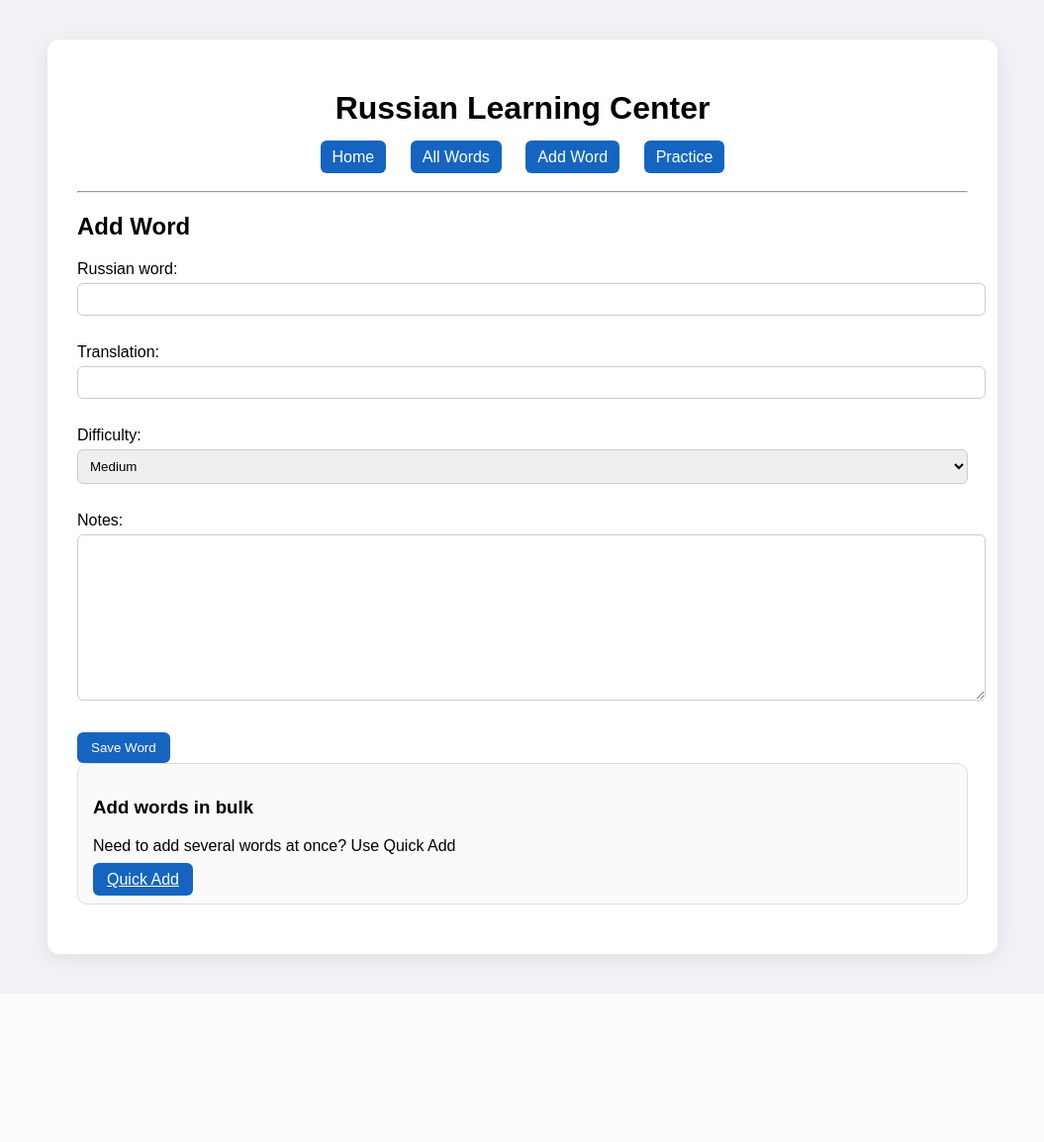
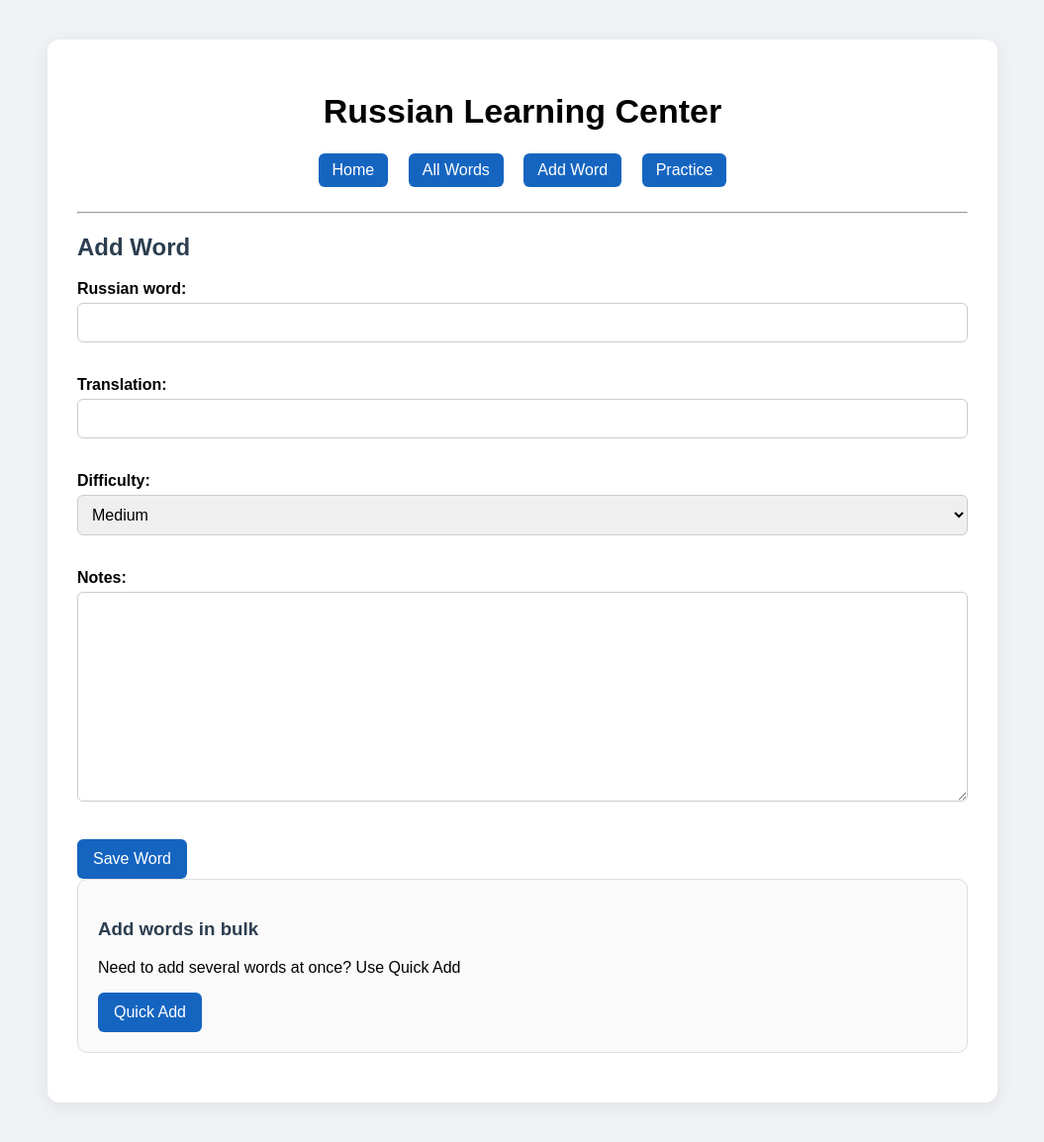
Before and after one commit to onurdosi/RussianLearningCenter, a Django app: page /add/ in a window 1280 px wide. Shown: the whole page at 99% size, without its empty margins (112-1167 px from the left). Before the commit the page ends 984 px from the top, so only its background shows below. Run offline with Django 5.2, Linux system fonts and the light colour scheme.

Commit message:
Unify all buttons using button elements instead of links

```diff
--- a/vocab/static/css/style.css
+++ b/vocab/static/css/style.css
@@ -15,6 +15,11 @@ body {
 
 h1 {
     text-align: center;
+    font-size: 34px;
+}
+
+h2, h3 {
+    color: #2c3e50;
 }
 
 .nav {
@@ -23,48 +28,80 @@ h1 {
 }
 
 .nav a {
-    text-decoration: none;
-    margin: 0 10px;
-    padding: 8px 12px;
+    display: inline-block;
+    text-decoration: none !important;
+    margin: 0 8px;
+    padding: 8px 14px;
     background: #1565c0;
-    color: white;
+    color: white !important;
     border-radius: 6px;
 }
 
 .nav a:hover {
     background: #0d47a1;
+    text-decoration: none !important;
+}
+
+hr {
+    margin: 20px 0;
 }
 
 .word-card {
     border: 1px solid #ddd;
     border-radius: 10px;
-    padding: 15px;
+    padding: 20px;
     margin-bottom: 20px;
     background-color: #fafafa;
 }
 
-.button-link,
-button {
-    padding: 8px 14px;
+button,
+a.button-link {
+    display: inline-flex;
+    align-items: center;
+    justify-content: center;
+    min-height: 40px;
+    padding: 9px 16px;
     background-color: #1565c0;
-    color: white;
+    color: white !important;
     border: none;
     border-radius: 6px;
     cursor: pointer;
+    font-family: Arial, sans-serif;
+    font-size: 16px;
+    line-height: 1;
+    box-sizing: border-box;
+    text-decoration: none !important;
+    vertical-align: middle;
 }
 
 button:hover,
-.button-link:hover {
+a.button-link:hover {
     background-color: #0d47a1;
+    color: white !important;
+    text-decoration: none !important;
+}
+
+button:visited,
+a.button-link:visited,
+a.button-link:active,
+a.button-link:focus {
+    color: white !important;
+    text-decoration: none !important;
 }
 
 input, textarea, select {
     width: 100%;
-    padding: 8px;
+    padding: 10px;
     margin-top: 5px;
-    margin-bottom: 12px;
+    margin-bottom: 18px;
     border-radius: 6px;
     border: 1px solid #ccc;
+    font-size: 16px;
+    box-sizing: border-box;
+}
+
+label {
+    font-weight: bold;
 }
 
 .message {
@@ -80,3 +117,11 @@ input, textarea, select {
 .message-error {
     background-color: #ffebee;
 }
+
+.stats-box {
+    background-color: #eef4ff;
+    border: 1px solid #d6e4ff;
+    padding: 15px;
+    border-radius: 8px;
+    margin-bottom: 20px;
+}
--- a/vocab/views.py
+++ b/vocab/views.py
@@ -40,10 +40,13 @@ def word_list(request):
             translation__icontains=search_query
         )
 
+    result_count = words.count()
+
     context = {
         'words': words,
         'selected_difficulty': selected_difficulty,
         'search_query': search_query,
+        'result_count': result_count,
     }
 
     return render(request, 'vocab/word_list.html', context)
```
Also changed, not shown: vocab/templates/vocab/delete_word.html (+5 -2 lines), vocab/templates/vocab/word_list.html (+14 -4 lines).
